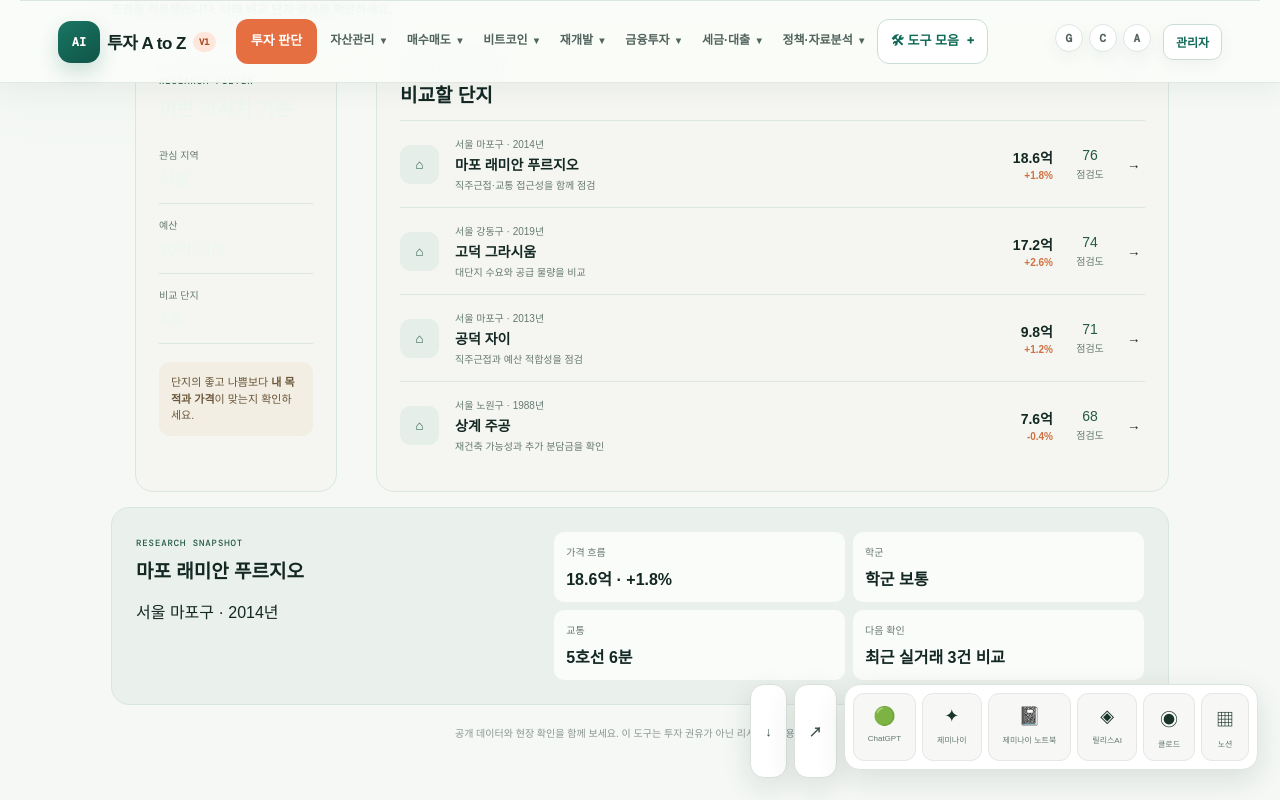
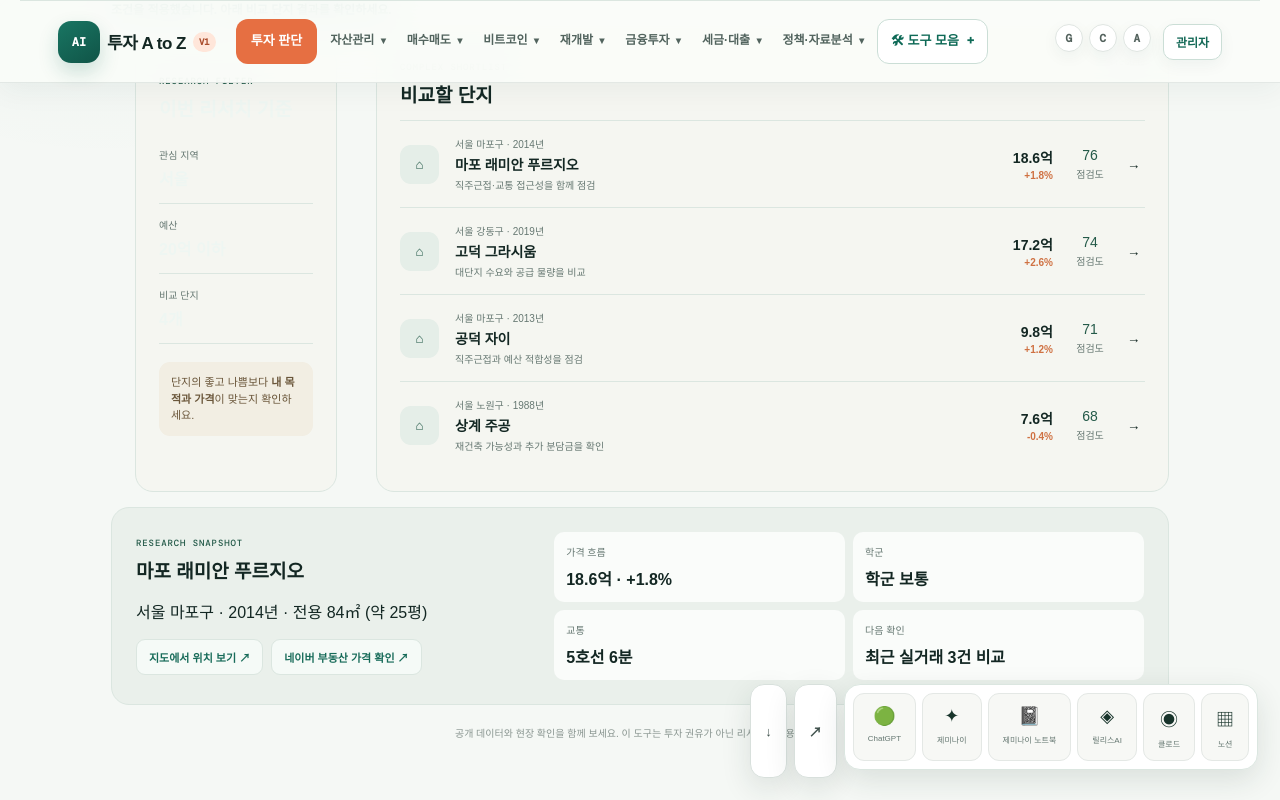
Before and after one commit to crenciasea7-dot/teacher-tools, a Next.js app in the folder ai-invest-tools-master/: page /apartment-research in a window 1280 px wide. Both pictures are taken after a click on the button "리서치 시작 →". Shown: the part 527-1327 px from the top of the page. Built offline with nearby package versions, Linux system fonts and the light colour scheme; a web font is replaced by a local one.

Commit message:
Add apartment area map and Naver property links

```diff
--- a/ai-invest-tools-master/app/apartment-research/page.tsx
+++ b/ai-invest-tools-master/app/apartment-research/page.tsx
@@ -3,14 +3,14 @@
 import { useMemo, useRef, useState } from "react";
 import "../tool-pages.css";
 
-type Complex = { name: string; location: string; price: string; change: string; school: string; transit: string; note: string; score: number };
+type Complex = { name: string; location: string; price: string; change: string; school: string; transit: string; note: string; score: number; area: string; mapUrl: string; naverUrl: string };
 const priceInBillions = (value: string) => Number.parseFloat(value.replace("억", ""));
 const complexes: Complex[] = [
-  { name: "래미안 리더스원", location: "서울 서초구 · 2019년", price: "24.8억", change: "+3.1%", school: "학군 우수", transit: "2호선 8분", note: "실거주 수요와 생활 인프라가 강점", score: 82 },
-  { name: "마포 래미안 푸르지오", location: "서울 마포구 · 2014년", price: "18.6억", change: "+1.8%", school: "학군 보통", transit: "5호선 6분", note: "직주근접·교통 접근성을 함께 점검", score: 76 },
-  { name: "고덕 그라시움", location: "서울 강동구 · 2019년", price: "17.2억", change: "+2.6%", school: "학군 우수", transit: "5호선 10분", note: "대단지 수요와 공급 물량을 비교", score: 74 },
-  { name: "공덕 자이", location: "서울 마포구 · 2013년", price: "9.8억", change: "+1.2%", school: "학군 보통", transit: "5호선 5분", note: "직주근접과 예산 적합성을 점검", score: 71 },
-  { name: "상계 주공", location: "서울 노원구 · 1988년", price: "7.6억", change: "-0.4%", school: "학군 보통", transit: "4호선 8분", note: "재건축 가능성과 추가 분담금을 확인", score: 68 },
+  { name: "래미안 리더스원", location: "서울 서초구 · 2019년", price: "24.8억", change: "+3.1%", school: "학군 우수", transit: "2호선 8분", note: "실거주 수요와 생활 인프라가 강점", score: 82, area: "전용 84㎡ (약 25평)", mapUrl: "https://map.naver.com/p/search/래미안%20리더스원", naverUrl: "https://new.land.naver.com/complexes/118344" },
+  { name: "마포 래미안 푸르지오", location: "서울 마포구 · 2014년", price: "18.6억", change: "+1.8%", school: "학군 보통", transit: "5호선 6분", note: "직주근접·교통 접근성을 함께 점검", score: 76, area: "전용 84㎡ (약 25평)", mapUrl: "https://map.naver.com/p/search/마포%20래미안%20푸르지오", naverUrl: "https://new.land.naver.com/complexes/104226" },
+  { name: "고덕 그라시움", location: "서울 강동구 · 2019년", price: "17.2억", change: "+2.6%", school: "학군 우수", transit: "5호선 10분", note: "대단지 수요와 공급 물량을 비교", score: 74, area: "전용 84㎡ (약 25평)", mapUrl: "https://map.naver.com/p/search/고덕%20그라시움", naverUrl: "https://new.land.naver.com/complexes/116379" },
+  { name: "공덕 자이", location: "서울 마포구 · 2013년", price: "9.8억", change: "+1.2%", school: "학군 보통", transit: "5호선 5분", note: "직주근접과 예산 적합성을 점검", score: 71, area: "전용 59㎡ (약 18평)", mapUrl: "https://map.naver.com/p/search/공덕자이", naverUrl: "https://new.land.naver.com/complexes/106950" },
+  { name: "상계 주공", location: "서울 노원구 · 1988년", price: "7.6억", change: "-0.4%", school: "학군 보통", transit: "4호선 8분", note: "재건축 가능성과 추가 분담금을 확인", score: 68, area: "전용 58㎡ (약 18평)", mapUrl: "https://map.naver.com/p/search/상계주공", naverUrl: "https://new.land.naver.com/complexes/11111" },
 ];
 
 export default function ApartmentResearchPage() {
@@ -56,7 +56,7 @@ export default function ApartmentResearchPage() {
           {results.length === 0 && <p className="research-empty">조건에 맞는 단지가 없습니다. 지역 또는 단지명을 바꿔보세요.</p>}
         </div>
       </section>
-      {selected && <section className="research-detail"><div><span>RESEARCH SNAPSHOT</span><h2>{selected.name}</h2><p>{selected.location}</p></div><div><article><small>가격 흐름</small><b>{selected.price} · {selected.change}</b></article><article><small>학군</small><b>{selected.school}</b></article><article><small>교통</small><b>{selected.transit}</b></article><article><small>다음 확인</small><b>최근 실거래 3건 비교</b></article></div></section>}
+      {selected && <section className="research-detail"><div><span>RESEARCH SNAPSHOT</span><h2>{selected.name}</h2><p>{selected.location} · {selected.area}</p><div className="research-links"><a href={selected.mapUrl} target="_blank" rel="noreferrer">지도에서 위치 보기 ↗</a><a href={selected.naverUrl} target="_blank" rel="noreferrer">네이버 부동산 가격 확인 ↗</a></div></div><div><article><small>가격 흐름</small><b>{selected.price} · {selected.change}</b></article><article><small>학군</small><b>{selected.school}</b></article><article><small>교통</small><b>{selected.transit}</b></article><article><small>다음 확인</small><b>최근 실거래 3건 비교</b></article></div></section>}
       <p className="tool-disclaimer">공개 데이터와 현장 확인을 함께 보세요. 이 도구는 투자 권유가 아닌 리서치 정리용입니다.</p>
     </main>
   );
--- a/ai-invest-tools-master/app/tool-pages.css
+++ b/ai-invest-tools-master/app/tool-pages.css
@@ -42,6 +42,8 @@
 .research-search button { align-self: end; height: 42px; border: 0; border-radius: 9px; background: #245a49; color: white; font-weight: 700; cursor: pointer; position: relative; z-index: 2; }
 .research-search button:hover { background: #1b493b; }
 .research-confirm { margin: 10px 0 0; color: #176b59; font-size: 12px; font-weight: 700; }
+.research-links { display:flex; flex-wrap:wrap; gap:8px; margin-top:14px; }
+.research-links a { padding:9px 12px; border:1px solid var(--line); border-radius:9px; color:#176b59; background:#f5faf7; font-size:11px; font-weight:700; text-decoration:none; }
 .research-layout { display: grid; grid-template-columns: 250px 1fr; gap: 15px; margin-top: 15px; }
 .research-summary, .research-results, .research-detail { border: 1px solid var(--line); border-radius: 18px; background: var(--paper); }
 .research-summary, .research-results { padding: 23px; }
```
